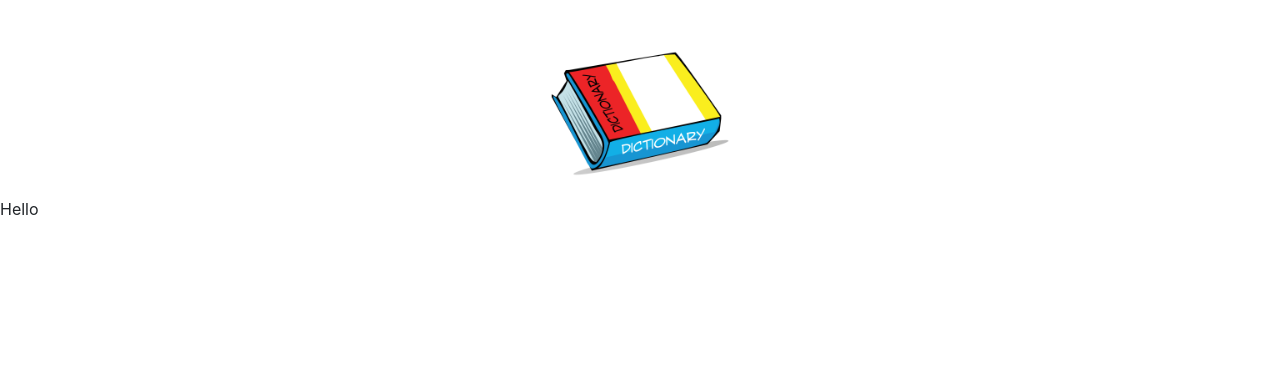
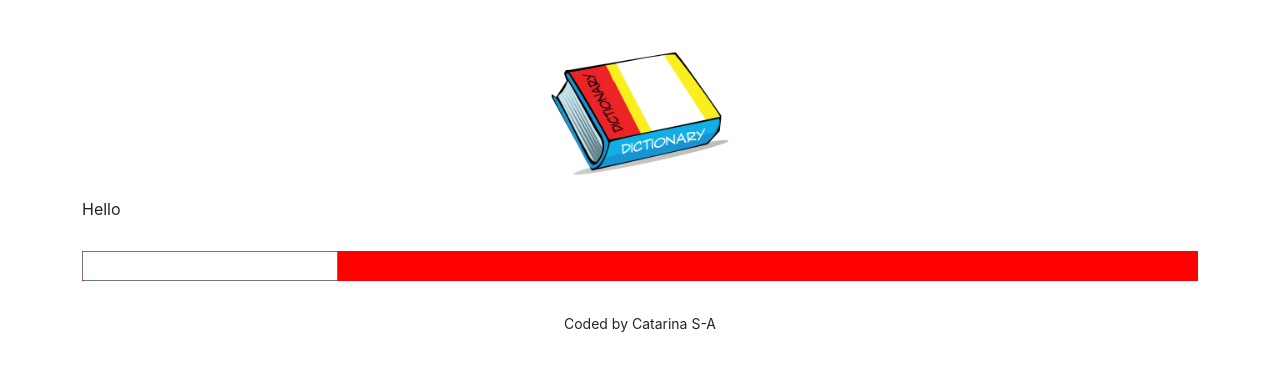
Before and after one commit to casakc/react-add-on-week-1, a React (Create React App) app: page / in a window 1280 px wide. Shown: the top 370 px of the page. Built offline with nearby package versions, Linux system fonts and the light colour scheme.

Commit message:
"Dictionary" Component (.js + .css) created

```diff
--- a/src/App.css
+++ b/src/App.css
@@ -7,3 +7,8 @@
 margin: 0 auto;
 max-width: 200px;
 }
+
+.App-footer {
+  margin: 30px 0;
+text-align: center;
+}
--- a/src/App.js
+++ b/src/App.js
@@ -1,13 +1,20 @@
 import logo from './logo1.jpg';
 import './App.css';
+import Dictionary from "./Dictionary";
 
 export default function App() {
   return (
     <div className="App">
+      <div className='container'>
       <header className="App-header">
         <img src={logo} className="App-logo img-fluid" alt="logo" />
        Hello
       </header>
+      <main>
+        <Dictionary />
+        </main>
+      <footer className='App-footer'><small>Coded by Catarina S-A</small></footer>
+    </div>
     </div>
   );
 }
--- /dev/null
+++ b/src/Dictionary.css
@@ -0,0 +1,4 @@
+.Dictionary {
+background-color: red;
+
+}
--- /dev/null
+++ b/src/Dictionary.js
@@ -0,0 +1,27 @@
+import React, {useState} from "react";
+import './Dictionary.css';
+
+
+export default function Dictionary() {
+let [keyword, setKeyword] = useState("");
+
+function search(event) {
+event.preventDefault();
+alert(`Searching for ${keyword} definition`);
+}
+
+function handleKeywordChange(event) {
+setKeyword(event.target.value);
+}
+
+
+return (
+<div className="Dictionary">
+<form onSubmit={search}>
+  <input type="search" onChange={handleKeywordChange} />
+</form>
+
+</div>
+);
+
+}
```
